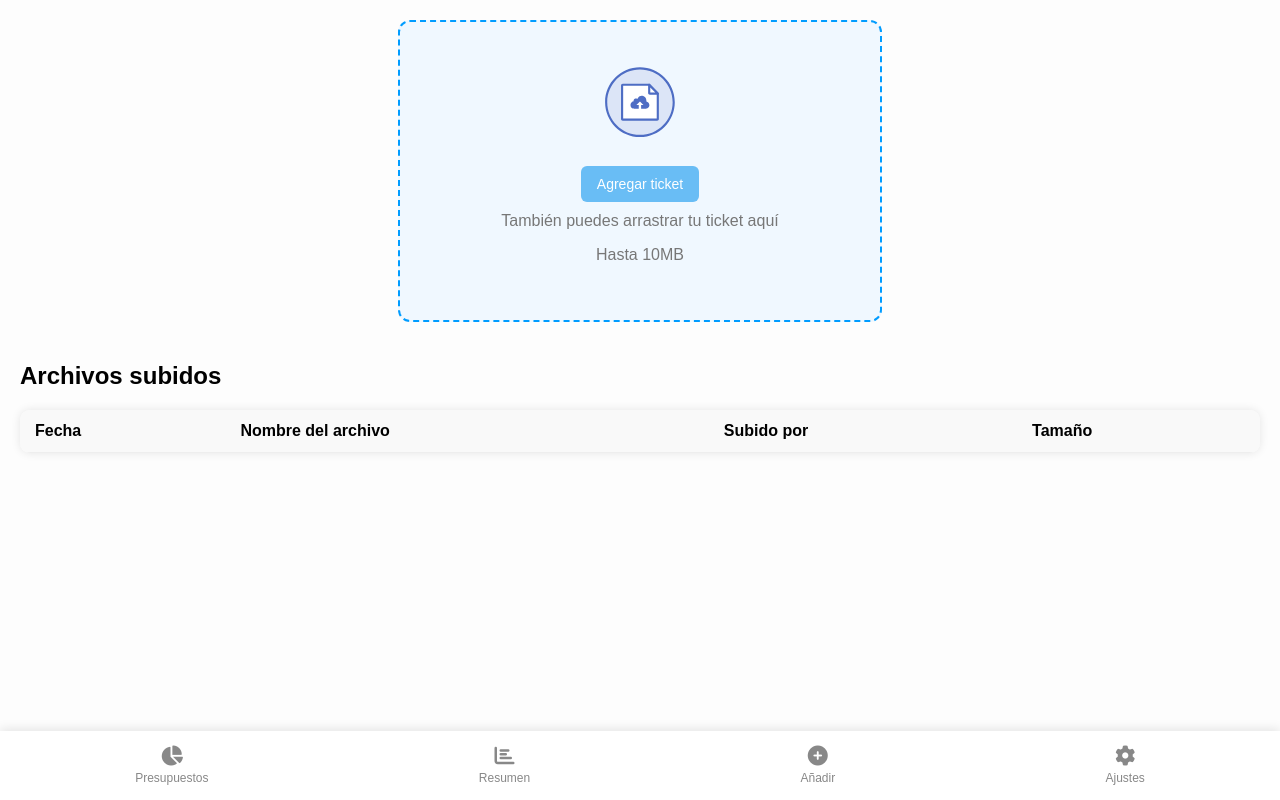
After one commit to MassDaw/TFG_FinanSalud, a Spring Boot app: page /image-upload-ocr in a window 1280 px wide. The commit adds this page. Run offline with Spring Boot 4, Linux system fonts and the light colour scheme; the visitor is signed in with stand-in values (Sample User, id 1); lists and menus that the app fills with data are empty; some of the project's set-up classes (security, data sources, template engines, error pages and the like) are left out, and stand-ins take their place.

Commit message:
Barra de navegacion, formulario de agregar ticket

```diff
--- a/src/main/java/com/proyecto/tfg_finansalud/controller/MainController.java
+++ b/src/main/java/com/proyecto/tfg_finansalud/controller/MainController.java
@@ -38,4 +38,9 @@ public class MainController {
         return "/profile/profile";
     }
 
+    @GetMapping("/image-upload-ocr")
+    public String getImageUpload() {
+        return "/image-upload-ocr/image-upload-ocr";
+    }
+
 }
--- /dev/null
+++ b/src/main/resources/static/css/image-upload-ocr.css
@@ -0,0 +1,65 @@
+body {
+    font-family: Arial, sans-serif;
+    background-color: #fdfdfd;
+    margin: 0;
+    padding: 20px;
+}
+
+.upload-container {
+    display: flex;
+    justify-content: center;
+}
+
+.upload-box {
+    border: 2px dashed #009cff;
+    padding: 40px;
+    text-align: center;
+    border-radius: 12px;
+    background-color: #f0f8ff;
+    width: 400px;
+    position: relative;
+}
+
+.upload-icon {
+    width: 80px;
+    margin-bottom: 20px;
+}
+
+.buttons button {
+    background-color: #69bdf5;
+    border: none;
+    color: white;
+    padding: 10px 16px;
+    margin: 0 5px;
+    border-radius: 6px;
+    cursor: pointer;
+    font-size: 14px;
+}
+
+.upload-hint {
+    margin-top: 10px;
+    color: #777;
+}
+
+.file-list-section {
+    margin-top: 40px;
+}
+
+.file-table {
+    width: 100%;
+    border-collapse: collapse;
+    box-shadow: 0 0 10px rgba(0,0,0,0.1);
+    border-radius: 10px;
+    overflow: hidden;
+}
+
+.file-table th,
+.file-table td {
+    padding: 12px 15px;
+    border-bottom: 1px solid #eee;
+    text-align: left;
+}
+
+.file-table th {
+    background-color: #f9f9f9;
+}
--- /dev/null
+++ b/src/main/resources/static/js/image-upload-ocr.js
@@ -0,0 +1,43 @@
+const dropZone = document.getElementById("drop-zone");
+const fileInput = document.getElementById("file-input");
+const tableBody = document.getElementById("file-table-body");
+
+document.getElementById("scan-btn").addEventListener("click", () => {
+    fileInput.click();
+});
+
+fileInput.addEventListener("change", handleFiles);
+
+dropZone.addEventListener("dragover", (e) => {
+    e.preventDefault();
+    dropZone.classList.add("dragging");
+});
+
+dropZone.addEventListener("dragleave", () => {
+    dropZone.classList.remove("dragging");
+});
+
+dropZone.addEventListener("drop", (e) => {
+    e.preventDefault();
+    dropZone.classList.remove("dragging");
+    const files = e.dataTransfer.files;
+    handleFiles({ target: { files } });
+});
+
+function handleFiles(e) {
+    const files = e.target.files;
+    for (let file of files) {
+        const row = document.createElement("tr");
+        const now = new Date();
+        row.innerHTML = `
+      <td>${now.toLocaleDateString("es-ES", { day: '2-digit', month: 'short' })}</td>
+      <td><a href="#">${file.name}</a></td>
+      <td>@Tú</td>
+      <td>${(file.size / 1024).toFixed(0)}KB</td>
+    `;
+        tableBody.appendChild(row);
+
+        // Aquí puedes hacer la petición al backend:
+        // enviarArchivo(file);
+    }
+}
--- a/src/main/resources/static/js/navigation-bar.js
+++ b/src/main/resources/static/js/navigation-bar.js
@@ -7,7 +7,7 @@ document.addEventListener('DOMContentLoaded', function() {
         document.getElementById('nav-presupuestos').classList.add('active');
     } else if (currentPath.includes('monthly-overview.html')) {
         document.getElementById('nav-resumen').classList.add('active');
-    } else if (currentPath.includes('add.html')) {
+    } else if (currentPath.includes('image-upload-ocr.html')) {
         document.getElementById('nav-anadir').classList.add('active');
     } else if (currentPath.includes('settings.html')) {
         document.getElementById('nav-ajustes').classList.add('active');
--- a/src/main/resources/templates/dashboard/dashboard.html
+++ b/src/main/resources/templates/dashboard/dashboard.html
@@ -15,7 +15,7 @@
         <div class="profile-container">
             <a href="/profile" class="profile-link">
 <!--                TODO: CREAR PERFIL-->
-                <img src="/profile-pic.jpg" alt="Foto de perfil" class="profile-image">
+                <img src="/images/profile-pic.jpg" alt="Foto de perfil" class="profile-image">
             </a>
         </div>
         <div class="title-container">
--- /dev/null
+++ b/src/main/resources/templates/image-upload-ocr/image-upload-ocr.html
@@ -0,0 +1,58 @@
+<!DOCTYPE html>
+<html lang="es">
+<head>
+  <meta charset="UTF-8">
+  <meta name="viewport" content="width=device-width, initial-scale=1.0">
+  <title>OCR de Tickets</title>
+  <link rel="stylesheet" href="/css/image-upload-ocr.css">
+  <link rel="stylesheet" href="/css/navigation-bar.css">
+  <link rel="stylesheet" href="https://cdnjs.cloudflare.com/ajax/libs/font-awesome/6.0.0-beta3/css/all.min.css">
+
+
+</head>
+<body>
+<div class="upload-container">
+  <div class="upload-box" id="drop-zone">
+    <img src="/images/upload-svgrepo-com.svg" alt="Ícono móvil" class="upload-icon">
+    <div class="buttons">
+      <button id="scan-btn">Agregar ticket</button>
+    </div>
+    <p class="upload-hint">También puedes arrastrar tu ticket aquí</p>
+    <p class="upload-hint">Hasta 10MB</p>
+    <input type="file" id="file-input" accept="image/*" hidden>
+  </div>
+</div>
+
+<section class="file-list-section">
+  <h2>Archivos subidos</h2>
+  <table class="file-table">
+    <thead>
+    <tr>
+      <th>Fecha</th>
+      <th>Nombre del archivo</th>
+      <th>Subido por</th>
+      <th>Tamaño</th>
+    </tr>
+    </thead>
+    <tbody id="file-table-body">
+    <!-- JS insertará las filas aquí -->
+    </tbody>
+  </table>
+</section>
+
+<script src="/js/image-upload-ocr.js"></script>
+
+</body>
+<script src="/js/navigation-bar.js"></script>
+<div id="navigation-container"></div>
+
+<script>
+
+  // Cargar el componente de navegación
+  fetch('/navigation-bar')
+          .then(response => response.text())
+          .then(data => {
+            document.getElementById('navigation-container').innerHTML = data;
+          });
+</script>
+</html>
--- a/src/main/resources/templates/navigation-bar/navigation-bar.html
+++ b/src/main/resources/templates/navigation-bar/navigation-bar.html
@@ -7,7 +7,7 @@
         <i class="fas fa-chart-bar"></i>
         <span>Resumen</span>
     </a>
-    <a href="#" class="nav-button" id="nav-anadir">
+    <a href="/image-upload-ocr" class="nav-button" id="nav-anadir">
         <i class="fas fa-plus-circle"></i>
         <span>Añadir</span>
     </a>
--- a/src/main/resources/templates/overview/monthly-overview.html
+++ b/src/main/resources/templates/overview/monthly-overview.html
@@ -14,7 +14,7 @@
         <div class="profile-container">
 <!--            <a href="profile.html" class="profile-link"> -->
 <!--                TODO: CREAR PERFIL-->
-                <img src="/profile-pic.jpg" alt="Foto de perfil" class="profile-image">
+                <img src="/images/profile-pic.jpg" alt="Foto de perfil" class="profile-image">
 <!--            </a>-->
         </div>
         <div class="title-container">
--- a/src/main/resources/templates/profile/profile.html
+++ b/src/main/resources/templates/profile/profile.html
@@ -13,7 +13,7 @@
         <!-- Sección de perfil -->
         <div class="profile-header">
             <div class="profile-image-container">
-                <img src="/profile-pic.jpg" alt="Foto de perfil" class="profile-image">
+                <img src="/images/profile-pic.jpg" alt="Foto de perfil" class="profile-image">
             </div>
             <div class="profile-info">
                 <h1 class="profile-name">Paolo Idrogas</h1>
@@ -59,6 +59,6 @@
     </div>
 </div>
 
-<script src="js/profile-script.js"></script>
+<script src="/js/profile-script.js"></script>
 </body>
 </html>
```
Also changed, not shown: src/main/resources/static/images/profile-pic.jpg (renamed from src/main/resources/static/profile-pic.jpg), src/main/resources/static/images/upload-svgrepo-com.svg (added).
